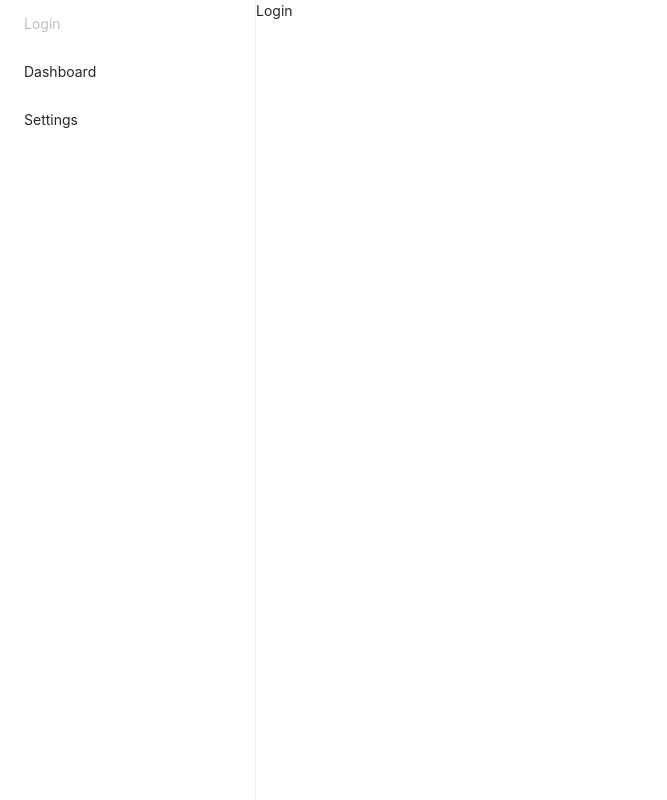
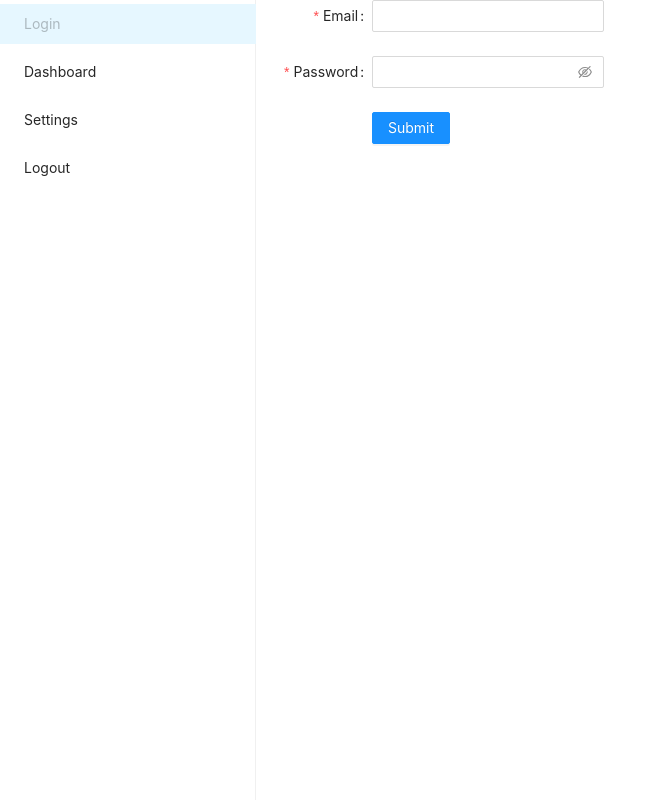
Before and after one commit to KostNazvanov/auth-test, a React (Create React App) app: page /login in a window 1280 px wide. Shown: the whole page, without its empty margins (0-667 px from the left). Built offline with nearby package versions, Linux system fonts and the light colour scheme; no server answers.

Commit message:
Add working login/logout

```diff
--- a/package.json
+++ b/package.json
@@ -7,12 +7,14 @@
     "@testing-library/react": "^9.3.2",
     "@testing-library/user-event": "^7.1.2",
     "@types/antd": "^1.0.0",
+    "@types/firebase": "^3.2.1",
     "@types/jest": "^24.0.0",
     "@types/node": "^12.0.0",
     "@types/react": "^16.9.0",
     "@types/react-dom": "^16.9.0",
     "@types/react-router-dom": "^5.1.3",
     "antd": "^4.1.1",
+    "firebase": "^7.13.2",
     "react": "^16.13.1",
     "react-dom": "^16.13.1",
     "react-router-dom": "^5.1.2",
--- a/src/components/Login/index.tsx
+++ b/src/components/Login/index.tsx
@@ -1,11 +1,72 @@
 import React from 'react';
+import { Form, Input, Button } from 'antd';
+import { signIn, signUp } from "../../helpers/firebase";
 
-function Login() {
-  return (
-    <div className="login">
-      Login
-    </div>
-  );
+interface ILoginState {
+  email: string,
+  password: string,
+}
+
+// interface ValidateErrorEntity {
+//   code: string,
+//   message: string,
+// }
+
+class Login extends React.Component<{}, ILoginState> {
+  private layout = {
+    labelCol: { span: 8 },
+    wrapperCol: { span: 18 },
+  };
+
+  private tailLayout = {
+    wrapperCol: { offset: 8, span: 16 },
+  };
+
+  onFinish = async (email: string, password: string) => {
+    try {
+      this.setState({ email, password });
+      const user = await signIn(email, password);
+      console.log(user);
+    } catch (error) {
+      console.error(error);
+      if (error.code === 'auth/user-not-found') {
+        const { email, password } = this.state;
+        const user = await signUp(email, password);
+        console.log(user);
+      }
+    }
+  };
+
+  render = () => {
+    return (
+      <Form
+        {...this.layout}
+        onFinish={(values) => this.onFinish(values.email, values.password)}
+      >
+        <Form.Item
+          label="Email"
+          name="email"
+          rules={[{ required: true, message: 'Please input your email!' }]}
+        >
+          <Input/>
+        </Form.Item>
+
+        <Form.Item
+          label="Password"
+          name="password"
+          rules={[{ required: true, message: 'Please input your password!' }]}
+        >
+          <Input.Password/>
+        </Form.Item>
+
+        <Form.Item {...this.tailLayout}>
+          <Button type="primary" htmlType="submit">
+            Submit
+          </Button>
+        </Form.Item>
+      </Form>
+    );
+  }
 }
 
 export default Login;
--- /dev/null
+++ b/src/components/Logout/index.tsx
@@ -0,0 +1,19 @@
+import React from 'react';
+import { Button } from 'antd';
+import { Link } from 'react-router-dom';
+import { signOut } from '../../helpers/firebase';
+
+const Logout = () => {
+  return (
+    <Link to="./login">
+      <Button
+        type="danger"
+        onClick={signOut}
+      >
+        Logout
+      </Button>
+    </Link>
+  )
+};
+
+export default Logout;
--- a/src/components/Menu/index.tsx
+++ b/src/components/Menu/index.tsx
@@ -2,6 +2,7 @@
 import { Menu as AntdMenu } from 'antd';
 import { Link, withRouter, RouteComponentProps } from 'react-router-dom';
 import routes, { IRoute } from '../../configs/routes';
+import { signOut } from '../../helpers/firebase';
 
 interface IMenuProps extends RouteComponentProps {}
 
@@ -11,6 +12,7 @@
       style={{ width: 256 }}
       defaultSelectedKeys={['1']}
       mode="inline"
+      selectedKeys={[props.location.pathname]}
     >
       {routes.map((value: IRoute) => (
         <AntdMenu.Item
--- a/src/configs/routes.tsx
+++ b/src/configs/routes.tsx
@@ -1,11 +1,12 @@
 import Login from '../components/Login';
 import Dashboard from '../components/Dashboard';
 import Settings from '../components/Settings';
+import Logout from '../components/Logout';
 
 export interface IRoute {
   label: string,
   path: string,
-  component: () => JSX.Element,
+  component: (() => JSX.Element) | (typeof Login), // TODO fix static type
   auth?: boolean,
 }
 
@@ -27,6 +28,11 @@
     component: Settings,
     auth: true,
   },
+  {
+    label: 'Logout',
+    path: '/logout',
+    component: Logout,
+  },
 ];
 
 export default routes;
--- /dev/null
+++ b/src/helpers/firebase.tsx
@@ -0,0 +1,27 @@
+import firebase from 'firebase';
+import firebaseConfig from '../configs/firebase.json';
+
+const app = firebase.initializeApp(firebaseConfig);
+// TODO remove after testing
+// @ts-ignore
+window.firebase = app;
+
+app.auth().onAuthStateChanged((user) => {
+  if (user) {
+    console.log('signed in', user);
+  } else {
+    console.log('signed out');
+  }
+});
+
+export const signUp = async (email: string, password: string) => {
+  return firebase.auth().createUserWithEmailAndPassword(email, password)
+};
+
+export const signIn = async (email: string, password: string) => {
+  return firebase.auth().signInWithEmailAndPassword(email, password)
+};
+
+export const signOut = async () => {
+  return firebase.auth().signOut();
+};
```
Also changed, not shown: src/configs/firebase.json (added), 1 other file (tests, documents, lock files or other folders).
